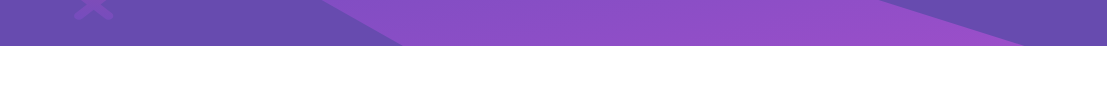
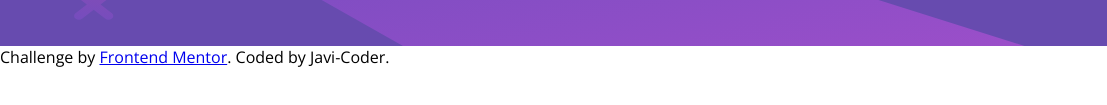
Before and after one commit to JEB76-22/Hudle-Landing-Page-Prew, a plain HTML site: page index.html in a window 1280 px wide. Shown: the part 551-656 px from the top of the page, 0-1107 px from the left. Drawn offline with nearby package versions, Linux system fonts and the light colour scheme.

Commit message:
agragando footer

```diff
--- a/index.html
+++ b/index.html
@@ -58,5 +58,9 @@
         </div>
       </section>
     </header>
+    <div class="attribution">
+      Challenge by <a href="https://www.frontendmentor.io?ref=challenge" target="_blank">Frontend Mentor</a>.
+      Coded by <a href="#"><a>Javi-Coder</a>.
+    </div>
   </body>
 </html>
```
